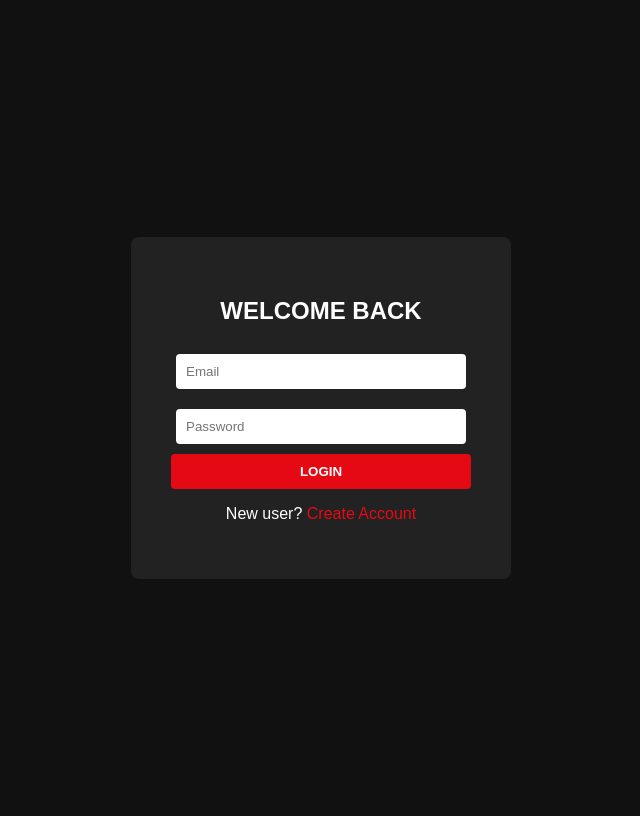
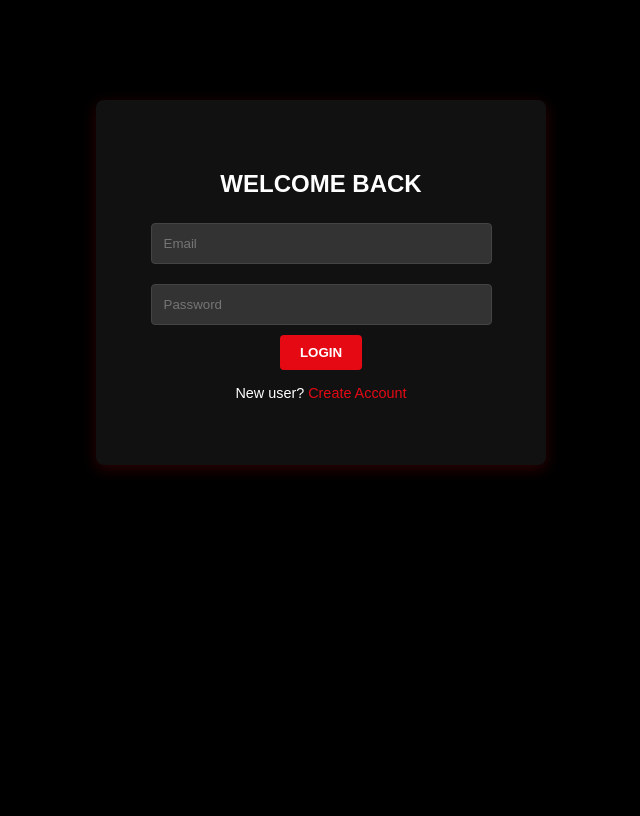
Before and after one commit to TejaBandari20/moviemagic, a Flask app: page /login in a window 1280 px wide. Shown: the whole page, without its empty margins (319-959 px from the left). After the commit the page ends 473 px from the top, so only its background shows below. Run offline with Flask 3, Linux system fonts and the light colour scheme.

Commit message:
Added external CSS styles

```diff
--- /dev/null
+++ b/static/css/style.css
@@ -0,0 +1,213 @@
+/* static/css/style.css */
+
+/* --- Global Styles --- */
+body {
+    margin: 0;
+    padding: 0;
+    font-family: 'Arial', sans-serif;
+    background-color: #000; /* Dark Background */
+    color: white;
+}
+
+h1, h2, h3 {
+    margin-bottom: 15px;
+}
+
+a {
+    text-decoration: none;
+    color: inherit;
+}
+
+/* --- Buttons (Red Theme) --- */
+.btn {
+    display: inline-block;
+    padding: 10px 20px;
+    background-color: #e50914; /* Netflix Red */
+    color: white;
+    border: none;
+    border-radius: 4px;
+    font-weight: bold;
+    cursor: pointer;
+    text-align: center;
+    transition: background 0.3s;
+}
+
+.btn:hover {
+    background-color: #b20710;
+}
+
+/* --- Landing Page (Hero) --- */
+.hero {
+    height: 100vh;
+    display: flex;
+    flex-direction: column;
+    justify-content: center;
+    align-items: center;
+    text-align: center;
+    background: linear-gradient(rgba(0,0,0,0.7), rgba(0,0,0,0.7)), url('../images/background.jpg') no-repeat center center/cover;
+}
+
+.hero h1 {
+    font-size: 3.5rem;
+    color: #e50914;
+    text-transform: uppercase;
+    letter-spacing: 2px;
+}
+
+/* --- Forms (Login/Signup) --- */
+.form-container {
+    background-color: #111;
+    padding: 50px;
+    border-radius: 8px;
+    width: 350px;
+    margin: 100px auto;
+    text-align: center;
+    box-shadow: 0 4px 15px rgba(229, 9, 20, 0.2);
+}
+
+.form-container input {
+    width: 90%;
+    padding: 12px;
+    margin: 10px 0;
+    background: #333;
+    border: 1px solid #444;
+    border-radius: 4px;
+    color: white;
+}
+
+.form-links {
+    margin-top: 15px;
+    font-size: 0.9rem;
+}
+
+.form-links a {
+    color: #e50914;
+}
+
+/* --- Dashboard (Home1) --- */
+.header {
+    display: flex;
+    justify-content: space-between;
+    align-items: center;
+    padding: 20px 40px;
+    background-color: #111;
+    border-bottom: 1px solid #333;
+}
+
+.logo {
+    color: #e50914;
+    font-size: 1.5rem;
+    font-weight: bold;
+}
+
+.movies-grid {
+    display: flex;
+    flex-wrap: wrap;
+    gap: 30px;
+    padding: 40px;
+    justify-content: center;
+}
+
+.movie-card {
+    background-color: #1a1a1a;
+    width: 220px;
+    border-radius: 8px;
+    overflow: hidden;
+    transition: transform 0.3s ease;
+}
+
+.movie-card:hover {
+    transform: scale(1.05);
+}
+
+.movie-card img {
+    width: 100%;
+    height: 320px;
+    object-fit: cover;
+}
+
+.card-info {
+    padding: 15px;
+    text-align: center;
+}
+
+/* --- Booking Page --- */
+.booking-container {
+    display: flex;
+    gap: 50px;
+    max-width: 1000px;
+    margin: 50px auto;
+    padding: 20px;
+}
+
+.booking-left, .booking-right {
+    background-color: #1a1a1a;
+    padding: 30px;
+    border-radius: 10px;
+    flex: 1;
+}
+
+.seat-grid {
+    display: grid;
+    grid-template-columns: repeat(6, 1fr);
+    gap: 10px;
+    margin: 20px 0;
+}
+
+.seat {
+    background-color: #444;
+    padding: 10px;
+    text-align: center;
+    border-radius: 4px;
+    cursor: pointer;
+    font-size: 0.8rem;
+}
+
+.seat.selected {
+    background-color: #e50914;
+    box-shadow: 0 0 10px #e50914;
+}
+
+.seat:hover:not(.selected) {
+    background-color: #666;
+}
+
+/* --- Ticket Confirmation --- */
+.ticket-box {
+    background-color: #1a1a1a;
+    width: 600px;
+    margin: 100px auto;
+    border-radius: 12px;
+    overflow: hidden;
+    border: 1px solid #333;
+}
+
+.ticket-header {
+    background-color: #28a745; /* Success Green */
+    padding: 20px;
+    text-align: center;
+    font-weight: bold;
+    font-size: 1.2rem;
+}
+
+.ticket-content {
+    padding: 30px;
+    display: flex;
+    justify-content: space-between;
+}
+
+.ticket-row {
+    margin-bottom: 20px;
+}
+
+.label {
+    color: #888;
+    font-size: 0.8rem;
+    text-transform: uppercase;
+}
+
+.value {
+    font-size: 1.1rem;
+    font-weight: bold;
+    margin-top: 5px;
+}
--- a/templates/login.html
+++ b/templates/login.html
@@ -2,16 +2,10 @@
 <html>
 <head>
     <title>Login - MovieMagic</title>
-    <style>
-        body { background-color: #111; color: white; display: flex; justify-content: center; align-items: center; height: 100vh; font-family: sans-serif; }
-        .container { background-color: #222; padding: 40px; border-radius: 8px; width: 300px; text-align: center; }
-        input { width: 90%; padding: 10px; margin: 10px 0; border-radius: 4px; border: none; }
-        .btn { width: 100%; padding: 10px; background-color: #e50914; color: white; border: none; border-radius: 4px; cursor: pointer; font-weight: bold; }
-        a { color: #e50914; text-decoration: none; }
-    </style>
+    <link rel="stylesheet" href="{{ url_for('static', filename='css/style.css') }}">
 </head>
 <body>
-    <div class="container">
+    <div class="form-container">
         <h2>WELCOME BACK</h2>
         {% with messages = get_flashed_messages(with_categories=true) %}
             {% if messages %}
@@ -25,7 +19,9 @@
             <input type="password" name="password" placeholder="Password" required>
             <button type="submit" class="btn">LOGIN</button>
         </form>
-        <p>New user? <a href="/signup">Create Account</a></p>
+        <div class="form-links">
+            <p>New user? <a href="/signup">Create Account</a></p>
+        </div>
     </div>
 </body>
 </html>
```
Also changed, not shown: templates/b1.html (+1 -10 lines), templates/home1.html (+1 -12 lines), templates/index.html (+1 -6 lines), templates/signup.html (+1 -7 lines), templates/tickets.html (+1 -10 lines).
